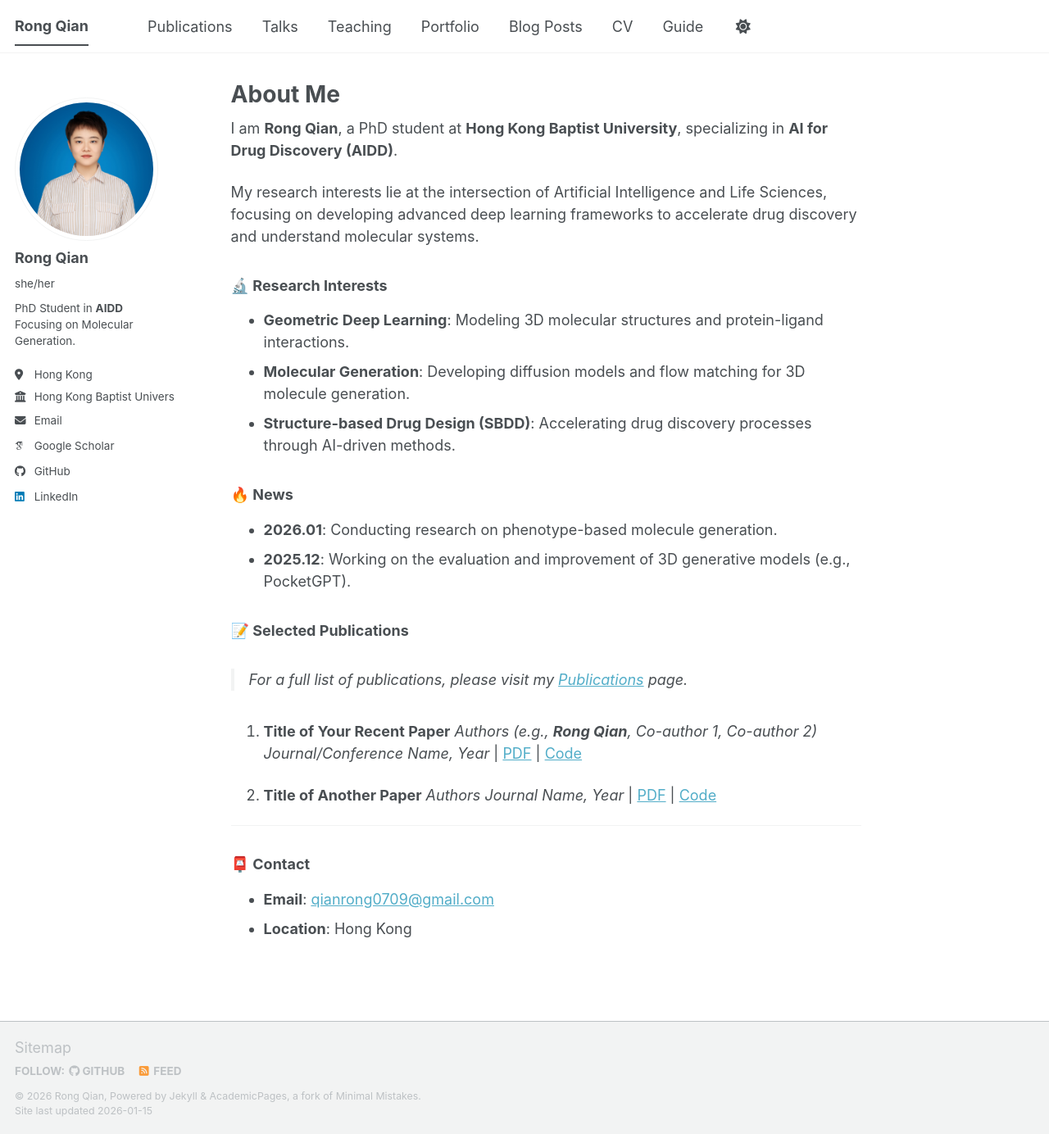
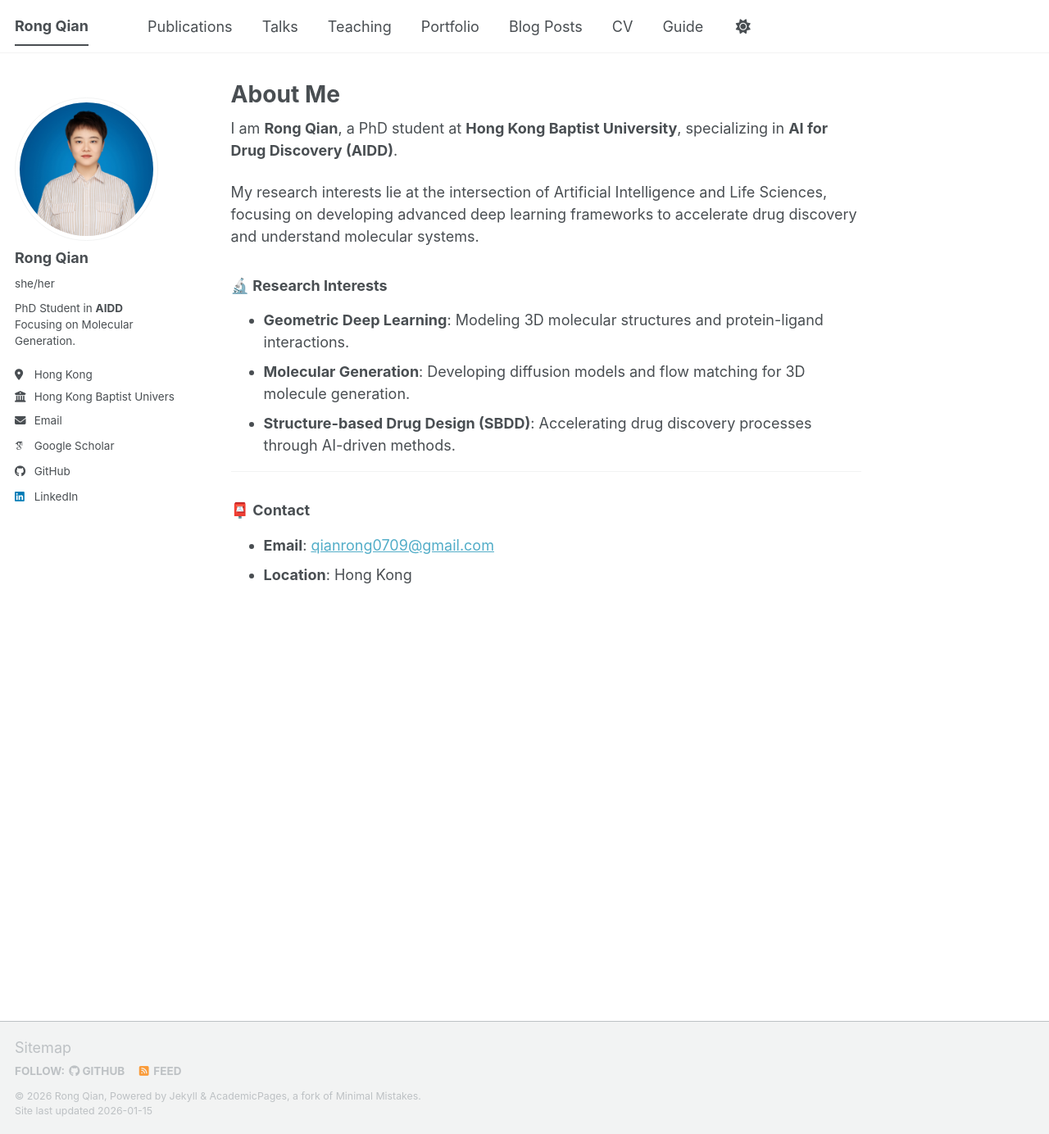
Before and after one commit to qianrong0709/qianrong0709.github.io, a Jekyll site: the page built from _pages/about.md, in a window 1280 px wide and 1384 px high. Shown: the whole window at 82% size. Built offline with Jekyll 4.4.1, drawn with Linux system fonts in a browser that asks for light colours; some web fonts are replaced; a script bundle is joined from its source files by our own code; library files that are not in the unit come from our copies.

Commit message:
Update about.md

```diff
--- a/_pages/about.md
+++ b/_pages/about.md
@@ -18,20 +18,6 @@ My research interests lie at the intersection of Artificial Intelligence and Lif
 * **Molecular Generation**: Developing diffusion models and flow matching for 3D molecule generation.
 * **Structure-based Drug Design (SBDD)**: Accelerating drug discovery processes through AI-driven methods.
 
-### 🔥 News
-* **2026.01**: Conducting research on phenotype-based molecule generation.
-* **2025.12**: Working on the evaluation and improvement of 3D generative models (e.g., PocketGPT).
-
-### 📝 Selected Publications
-> For a full list of publications, please visit my [Publications](/publications/) page.
-
-1. **Title of Your Recent Paper**
-   *Authors (e.g., **Rong Qian**, Co-author 1, Co-author 2)*
-   *Journal/Conference Name, Year* | [PDF](#) | [Code](#)
-
-2. **Title of Another Paper**
-   *Authors*
-   *Journal Name, Year* | [PDF](#) | [Code](#)
 
 ---
 ### 📮 Contact
```
